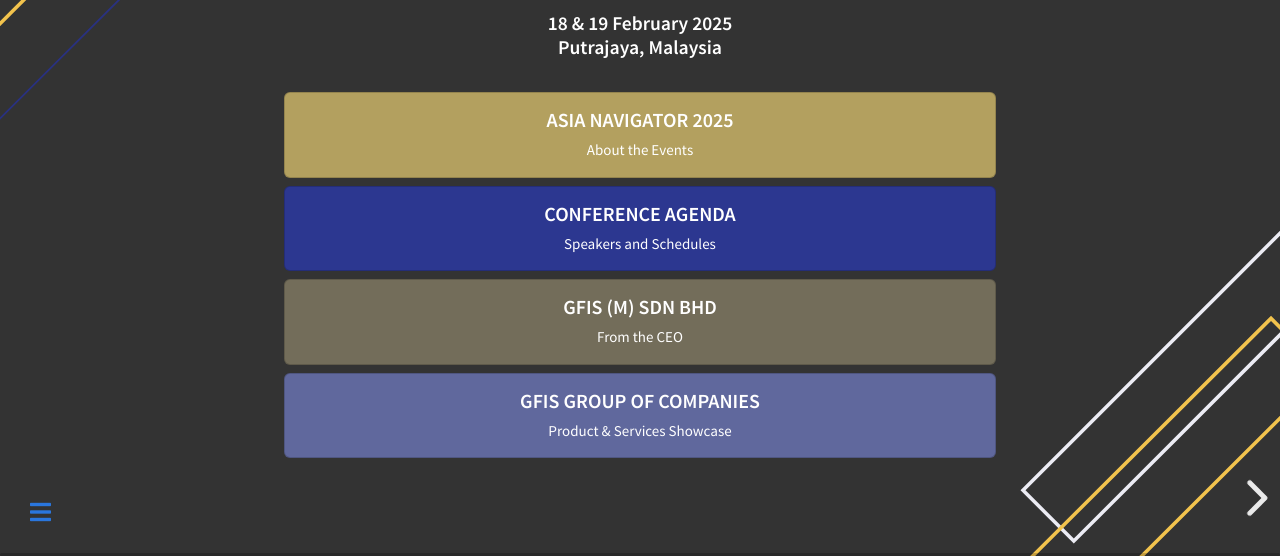
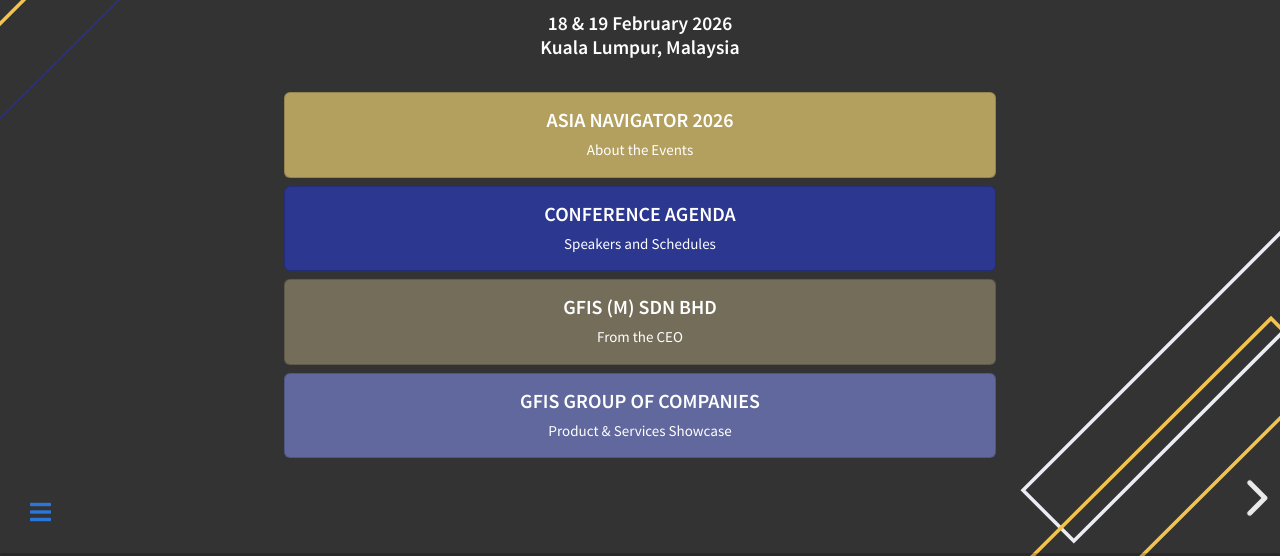
Before and after one commit to gfis-dev/an-brochure, a plain HTML site: page index.html in a window 1280 px wide. Shown: the part 244-800 px from the top of the page. Drawn offline with Linux system fonts and the light colour scheme.

Commit message:
change event date venue

```diff
--- a/index.html
+++ b/index.html
@@ -85,7 +85,7 @@
 
 					<div class="row m-3">
 						<div class="col-12 mb-3">
-							<h3 style="text-transform: none">18 & 19 February 2025<br />Putrajaya, Malaysia</h3>
+							<h3 style="text-transform: none">18 & 19 February 2026<br />Kuala Lumpur, Malaysia</h3>
 						</div>
 					</div>
 
@@ -94,7 +94,7 @@
 							<a href="#/aboutan">
 								<div class="card bg-secondary text-white" style="max-height: 6em;">
 									<div class="card-body">
-										<h5 class="card-title mb-0 text-white">ASIA NAVIGATOR 2025</h5>
+										<h5 class="card-title mb-0 text-white">ASIA NAVIGATOR 2026</h5>
 										<p class="card-text mt-2">About the Events</p>
 									</div>
 								</div>
```
